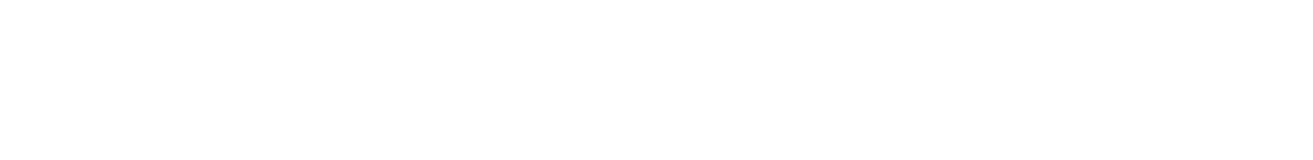
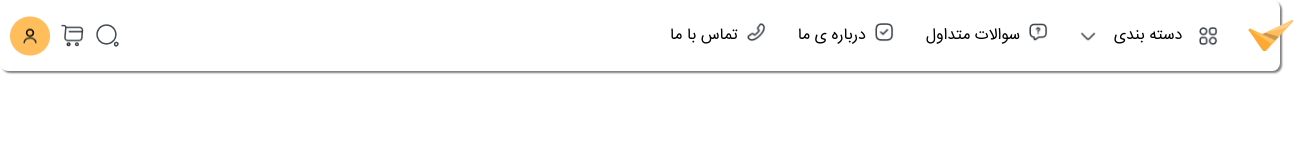
Before and after one commit to sobhan-dousi/sport-website, a plain HTML site: page final-panel.html in a window 1280 px wide. Shown: the whole page, 1313 px wide, since content can reach past the window. Drawn offline with Linux system fonts and the light colour scheme.

Commit message:
coding header

```diff
--- a/final-panel.css
+++ b/final-panel.css
@@ -1 +1,98 @@
 @charset "UTF-8";
+* {
+  margin: 0;
+  padding: 0;
+  box-sizing: border-box;
+}
+body {
+  direction: ltr;
+}
+header {
+  width: 100%;
+  p {
+    font-family: IRANsans;
+  }
+  .max-width-wrapper {
+    max-width: 1320px;
+    margin: 0px auto;
+    padding-bottom: 49px;
+    .header-box {
+      box-shadow: 2px 2px 2px gray;
+      max-width: 1320px;
+      width: 100%;
+      height: 71px;
+      background-color: #fff;
+      display: flex;
+      justify-content: space-between;
+      gap: 550px;
+      border-radius: 8px;
+      .header-left-div {
+        width: 620px;
+        display: flex;
+        justify-content: flex-start;
+        align-items: center;
+        padding-left: 10px;
+        gap: 10px;
+        .Button img {
+          display: block;
+          width: 40px;
+          height: 40px;
+        }
+        img {
+          display: block;
+          width: 25px;
+          height: 25px;
+        }
+      }
+      .header-right-div {
+        width: 700px;
+        display: flex;
+        justify-content: space-between;
+        align-items: center;
+        .left-div {
+          width: 378px;
+          height: 100%;
+          display: flex;
+          justify-content: space-between;
+          align-items: center;
+          .frist,
+          .second,
+          .third {
+            display: flex;
+            gap: 8px;
+          }
+          img {
+            display: block;
+            width: 20px;
+            height: 20px;
+          }
+        }
+        .center-div {
+          width: 200px;
+          height: 100%;
+          display: flex;
+          justify-content: center;
+          align-items: center;
+          gap: 16px;
+
+          img {
+            display: block;
+            width: 20px;
+            height: 20px;
+          }
+        }
+        .right-div {
+          display: flex;
+          justify-content: flex-start;
+          align-items: center;
+          margin-right: 20px;
+          img {
+            display: block;
+            width: 45px;
+            height: 33px;
+          }
+        }
+      }
+    }
+  }
+}
--- a/final-panel.html
+++ b/final-panel.html
@@ -7,5 +7,44 @@
     <link href="final-panel.css" rel="stylesheet" />
     <link rel="stylesheet" href="fonts/IRANSans/IRANsans.css" />
   </head>
-  <body></body>
+  <body>
+    <header>
+      <div class="max-width-wrapper">
+        <div class="header-box">
+          <div class="header-left-div">
+            <div class="Button">
+              <img src="images/Button.png" alt="user-png" />
+            </div>
+            <img src="images/shopping-cart.png" alt="shopping-card" />
+            <img src="images/search-normal.png" alt="search-normal" />
+          </div>
+          <div class="header-right-div">
+            <div class="left-div">
+              <div class="frist">
+                <p>تماس با ما</p>
+                <img src="images/call.png" alt="call-png" />
+              </div>
+              <div class="second">
+                <p>درباره ی ما</p>
+                <img src="images/tick-square.png" alt="tick-square" />
+              </div>
+              <div class="third">
+                <p>سوالات متداول</p>
+                <img src="images/message-question.png" alt="message-question" />
+              </div>
+            </div>
+            <div class="center-div">
+              <img src="images/arrow-down.png" alt="arrow-down" />
+              <p>دسته بندی</p>
+              <img src="images/category-2.png" alt="category-2" />
+            </div>
+            <div class="right-div">
+              <img src="images/Logo Shapes 23.png" alt="Logo" />
+            </div>
+          </div>
+        </div>
+      </div>
+    </header>
+    <main></main>
+  </body>
 </html>
```
